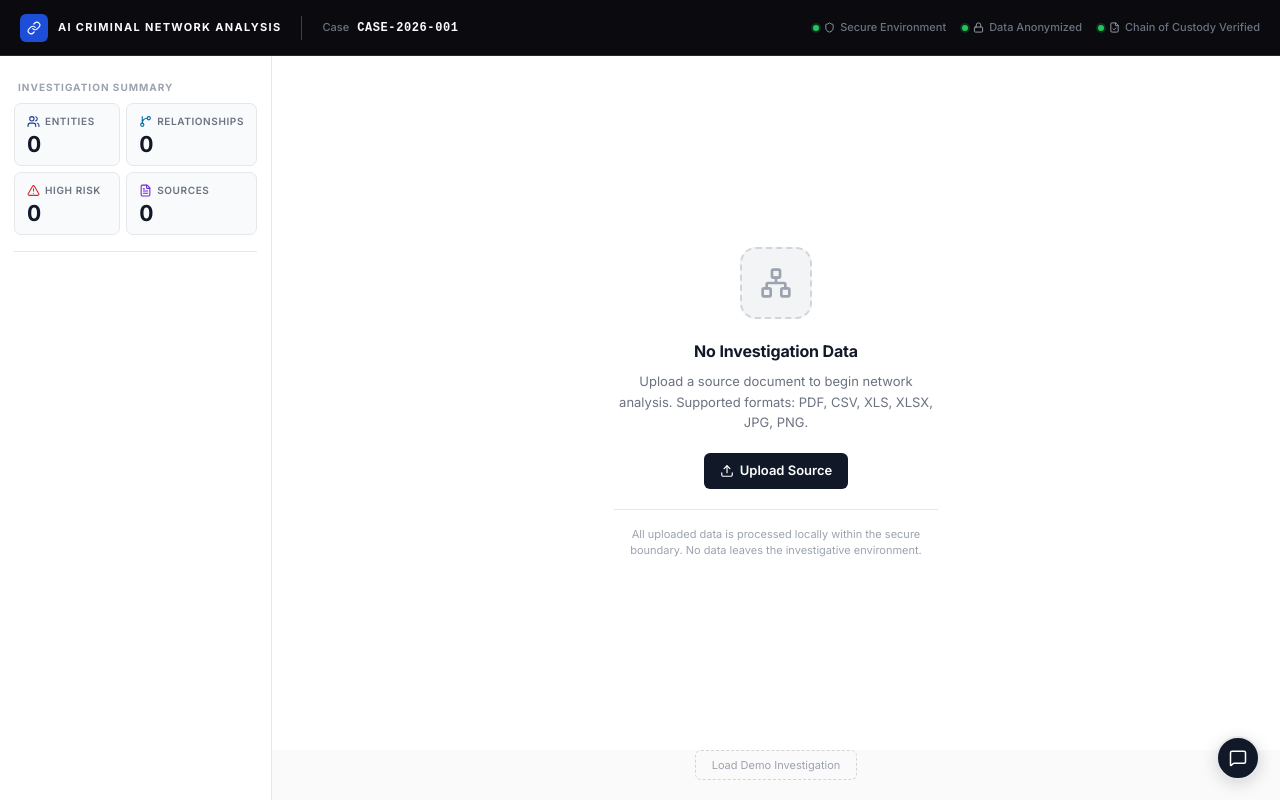
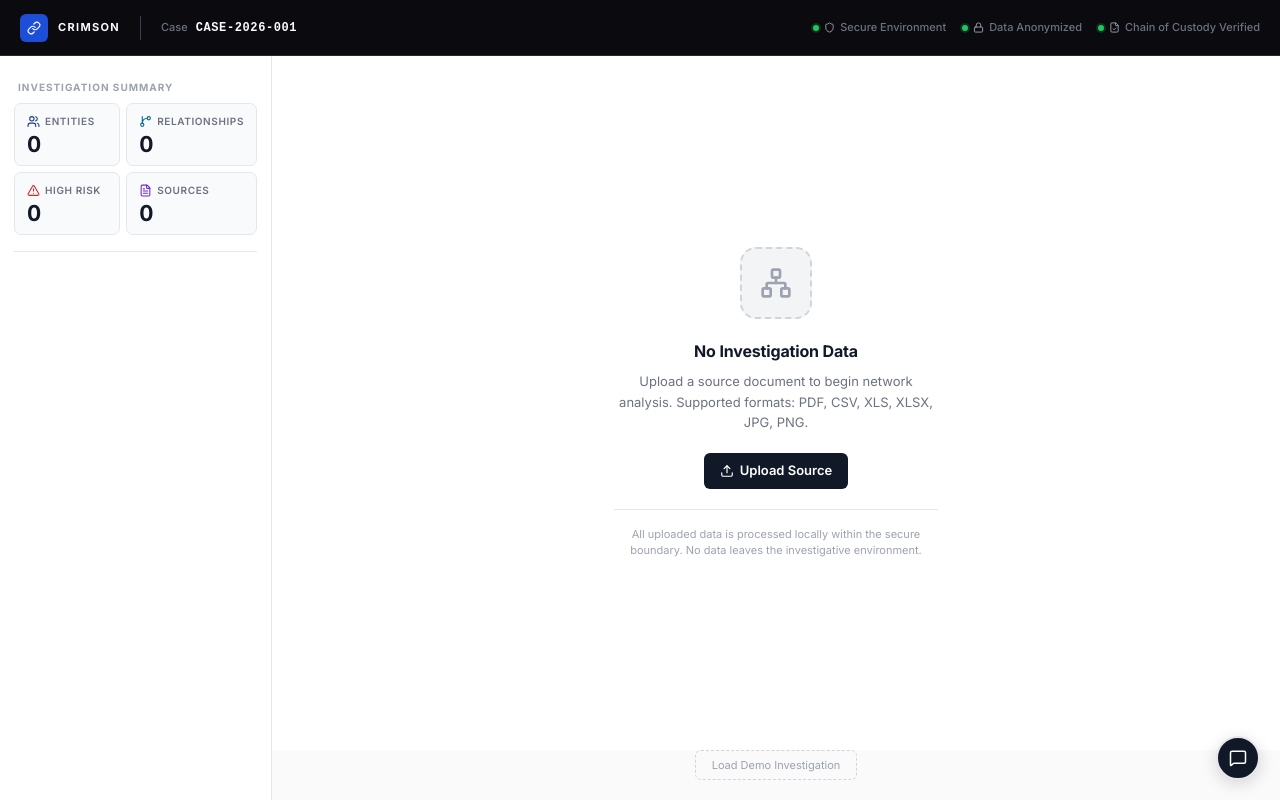
Before and after one commit to ritikaa1802/criminal-network-analysis, a Next.js app: page / in a window 1280 px wide. Built offline with nearby package versions, Linux system fonts and the light colour scheme.

Commit message:
changed name of the website

```diff
--- a/app/layout.tsx
+++ b/app/layout.tsx
@@ -9,9 +9,9 @@ const inter = Inter({
 });
 
 export const metadata: Metadata = {
-  title: 'Criminal Network Analysis | AI Investigation Platform',
+  title: 'Crimson | AI Investigation Platform',
   description:
-    'AI-powered criminal network analysis system for investigators. Upload evidence, extract entities, and visualize criminal networks.',
+    'Crimson is an AI-powered investigation platform for uploading evidence, extracting entities, and visualizing criminal networks.',
 };
 
 export default function RootLayout({
--- a/components/Header.tsx
+++ b/components/Header.tsx
@@ -43,7 +43,7 @@ export default function Header() {
                 color: '#f9fafb',
               }}
             >
-              AI Criminal Network Analysis
+              Crimson
             </div>
           </div>
         </div>
```
